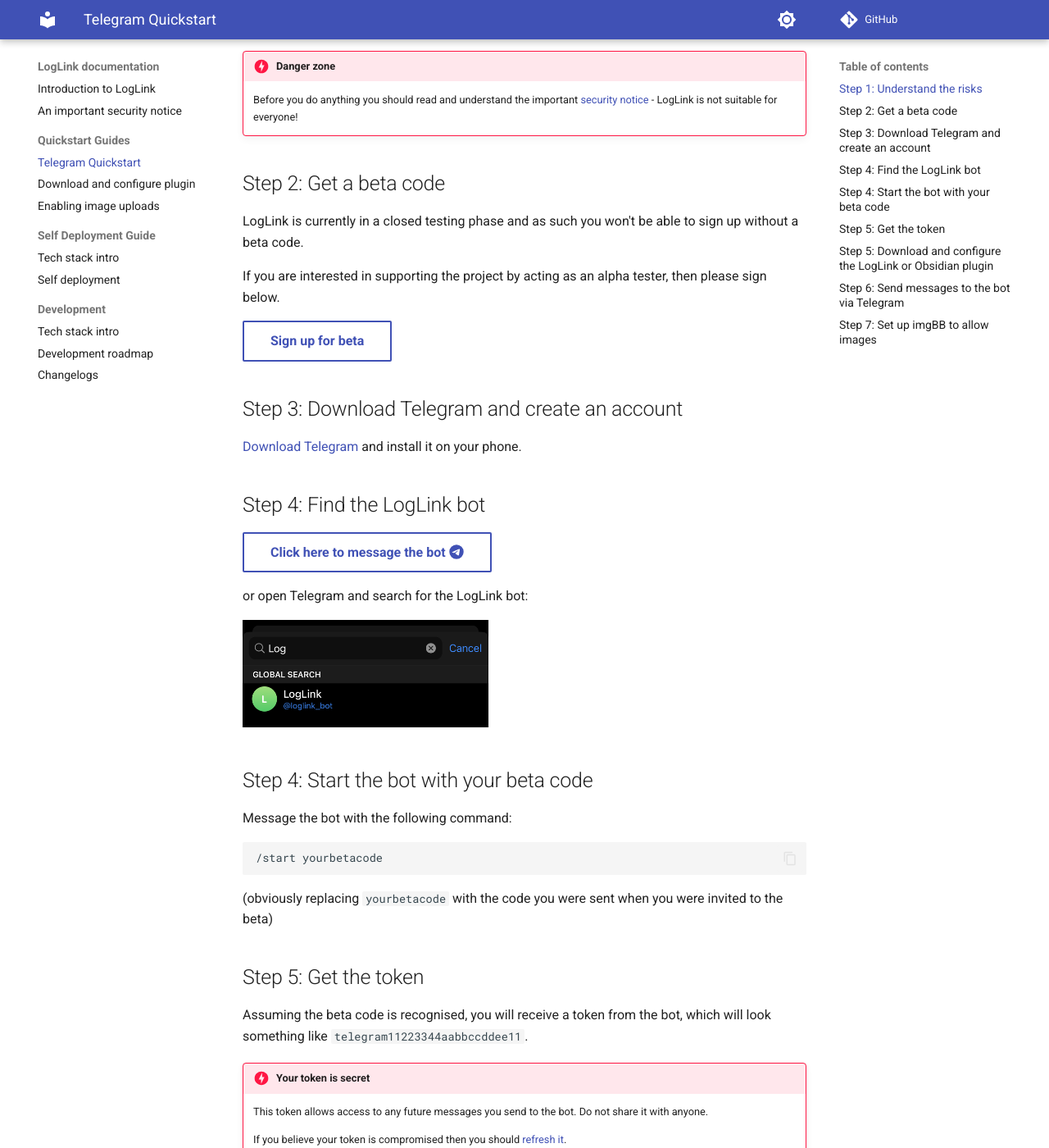
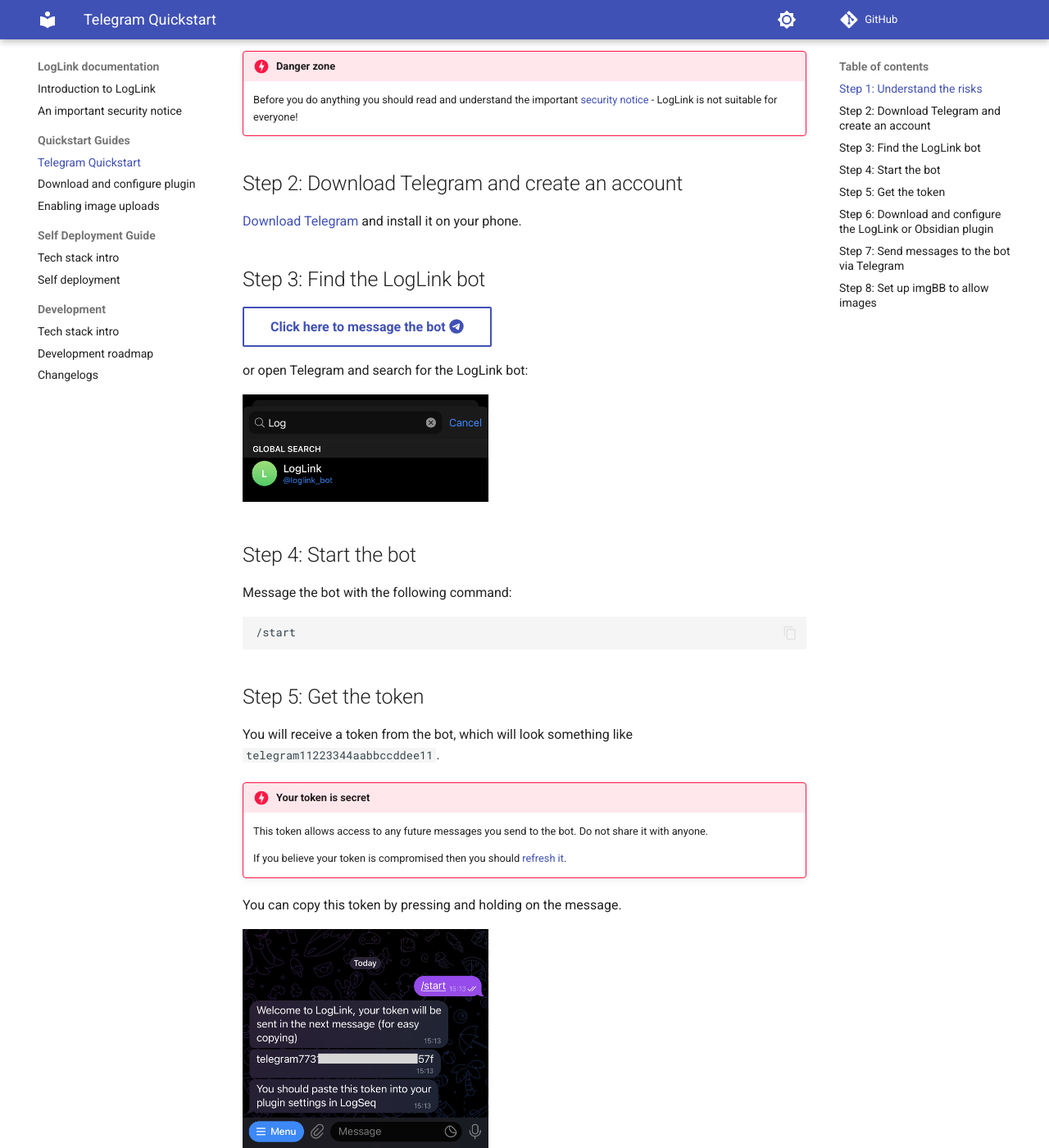
Before and after one commit to hankhank10/loglink-docs, an MkDocs documentation site: the page built from docs/telegram-quickstart.md, in a window 1280 px wide and 1400 px high, scrolled down 264 px. Shown: the whole window at 82% size. Built offline with MkDocs 1.6.1 and Material for MkDocs 9.7.7, drawn with Linux system fonts in a browser that asks for light colours; comment, search, counter and statistics services are not loaded; some of the changed text lies outside the part shown.

Commit message:
Out of beta

````diff
--- a/docs/telegram-quickstart.md
+++ b/docs/telegram-quickstart.md
@@ -8,19 +8,11 @@
 
     Before you do anything you should read and understand the important [security notice](/security-notice) - LogLink is not suitable for everyone!
 
-## Step 2: Get a beta code
-
-LogLink is currently in a closed testing phase and as such you won't be able to sign up without a beta code.
-
-If you are interested in supporting the project by acting as an alpha tester, then please sign below.
-
-[Sign up for beta](https://form.jotform.com/230035811319043){ .md-button }
-
-## Step 3: Download Telegram and create an account
+## Step 2: Download Telegram and create an account
 
 [Download Telegram](https://telegram.org/apps) and install it on your phone.
 
-## Step 4: Find the LogLink bot
+## Step 3: Find the LogLink bot
 
 [Click here to message the bot :fontawesome-brands-telegram:](https://t.me/loglink_bot){ .md-button }
 
@@ -28,19 +20,17 @@
 
 ![](./img/telegram/search_for_bot.png){ width=300 }
 
-## Step 4: Start the bot with your beta code
+## Step 4: Start the bot
 
 Message the bot with the following command:
 
 ```
-/start yourbetacode
+/start
 ```
-
-(obviously replacing `yourbetacode` with the code you were sent when you were invited to the beta)
 
 ## Step 5: Get the token
 
-Assuming the beta code is recognised, you will receive a token from the bot, which will look something like `telegram11223344aabbccddee11`.
+You will receive a token from the bot, which will look something like `telegram11223344aabbccddee11`.
 
 !!! danger "Your token is secret"
 
@@ -52,11 +42,11 @@
 
 ![](./img/telegram/get_token.png){ width=300 }
 
-## Step 5: Download and configure the LogLink or Obsidian plugin
+## Step 6: Download and configure the LogLink or Obsidian plugin
 
 [Follow the instructions here to download and configure the LogLink plugin](/setup-plugin)
 
-## Step 6: Send messages to the bot via Telegram
+## Step 7: Send messages to the bot via Telegram
 
 Send a test message to the bot via Telegram:
 
@@ -70,6 +60,6 @@
 
 ![](./img/telegram/test_message_received.png){ width=600 }
 
-## Step 7: Set up imgBB to allow images
+## Step 8: Set up imgBB to allow images
 
 If you want to send images to LogLink then you will need to [follow an additional step here](/image-upload)
````
Also changed, not shown: docs/changelog.md (+3 -0 lines).
